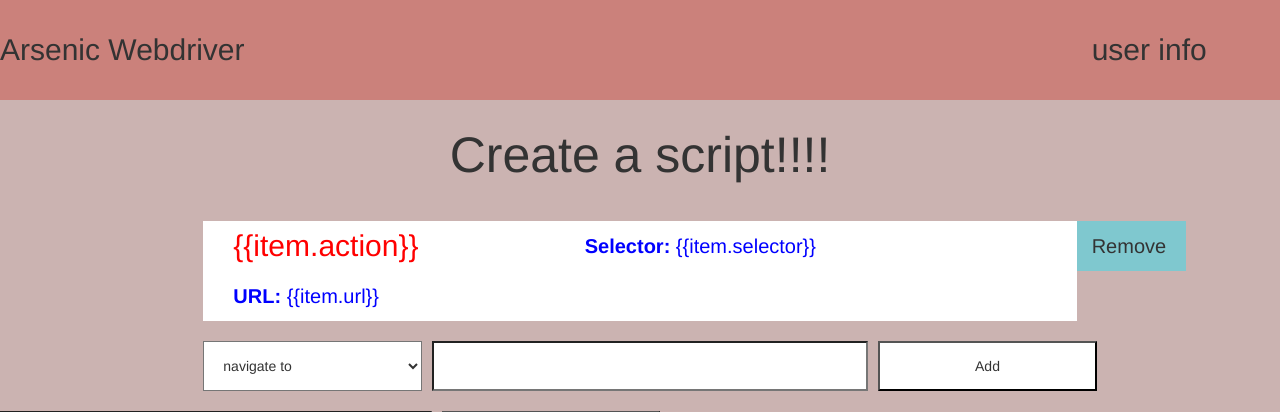
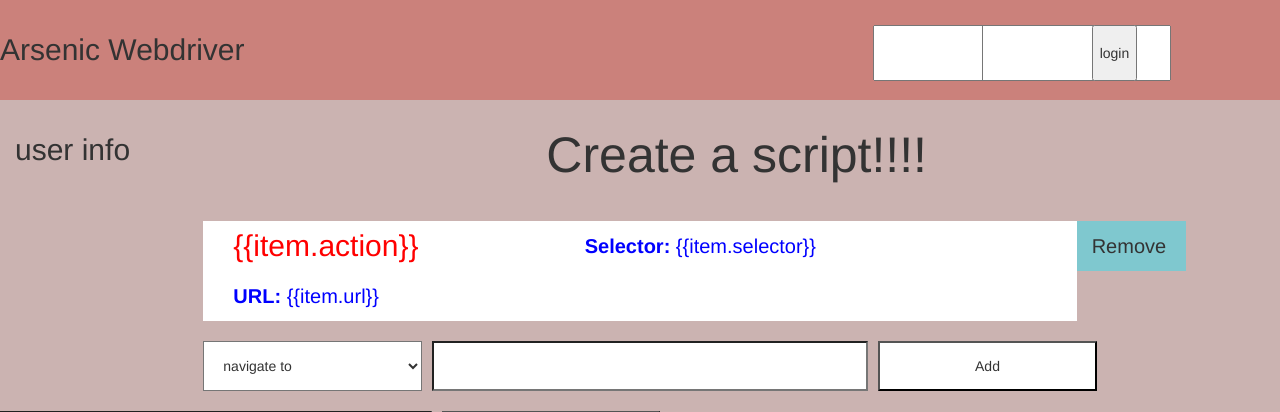
Before and after one commit to kathawala/test-generator-backend, a Flask app: page / in a window 1280 px wide. Shown: the top 412 px of the page. Run offline with Flask 2, Linux system fonts and the light colour scheme; some libraries are stand-ins or nearby versions.

Commit message:
adding login form

```diff
--- a/webapp/static/main.css
+++ b/webapp/static/main.css
@@ -117,3 +117,13 @@
 	font-size: 20px;
 	background-color: #7FC8CF;
 }
+
+.verticalCenter {
+	height: 50px;
+	line-height: 50px;
+	margin-top: 25px;
+}
+
+.space {
+	height: 100px;
+}
--- a/webapp/static/mainController.js
+++ b/webapp/static/mainController.js
@@ -9,6 +9,8 @@
 ]);
 
 cs194proj.controller('MainController', ['$scope', '$http', function($scope, $http) {
+    $scope.loggedIn = false;
+
     $scope.main = {};
     $scope.main.title = 'cs194proj';
 
--- a/webapp/templates/index.html
+++ b/webapp/templates/index.html
@@ -18,8 +18,22 @@
 
         <div class = "titleBar row">
             <div class = "col-md-3 element"> Arsenic Webdriver </div>
-            <div class = "col-md-7 element"> </div>
-            <div class = "col-md-2 element"> user info </div>
+            <div  class = "col-md-5 space"></div>
+            <div ng-if="loggedIn == false" class = "verticalCenter">
+                <form action="/login" method="post">
+                        <div class = "col-md-1">
+                            <input type="text" name ="username">
+                        </div>
+                        <div class = "col-md-1">
+                            <input type="text" name ="password">
+                        </div>
+                        <div class = "col-md-1">
+                            <input type="submit" value="login">
+                        </div>
+                    </div>
+                </form>
+            </div>
+            <div ng-if "loggedIn == true" class = "col-md-2 element"> user info </div>
         </div>
 
         <div class = "createPrompt"> Create a script!!!! </div>
```
